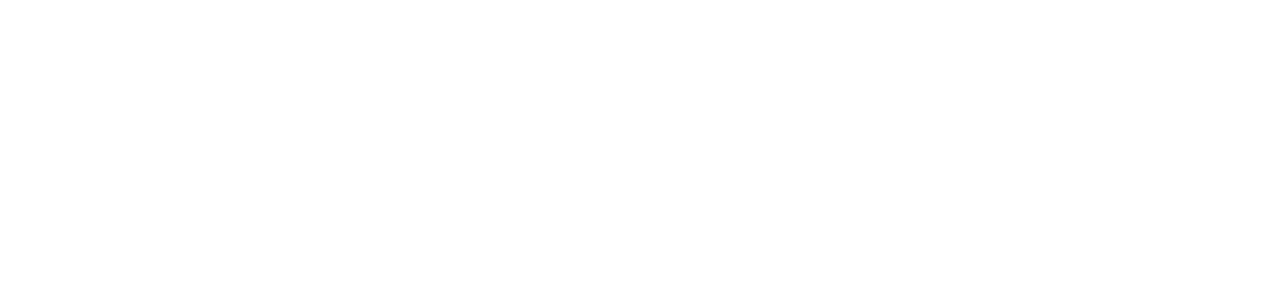
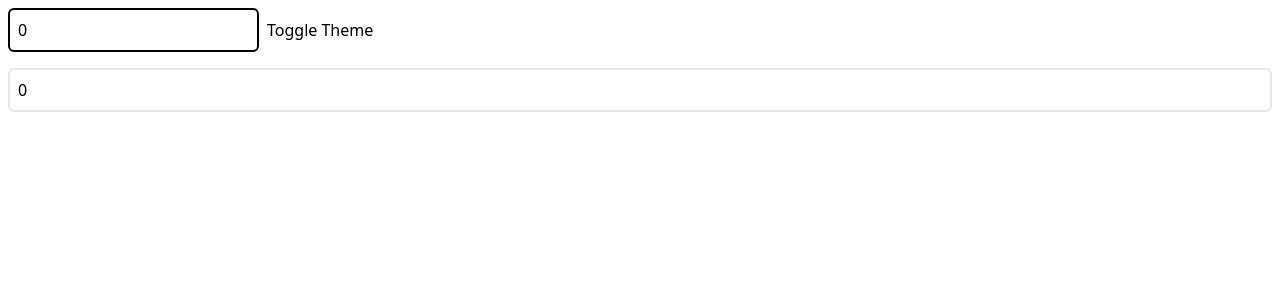
Before and after one commit to Manas0410/React-, a React (Vite) app: page /usememo in a window 1280 px wide. Before the commit this address had no page. Shown: the top 300 px of the page. Built offline with nearby package versions, Linux system fonts and the light colour scheme.

Commit message:
usememo hook

```diff
--- a/src/App.tsx
+++ b/src/App.tsx
@@ -12,6 +12,7 @@
 import AbortControllerCancelAPI from "./AbortControllerCancelAPI/AbortControllerCancelAPI";
 import TitleAndFuzzySearch from "./TitleAndFuzzySearch/TitleAndFuzzySearch";
 import ProgressBar from "./ProgressBar/ProgressBar";
+import UseMemo from "./Hooks/UseMemo";
 
 const App = () => {
   return (
@@ -34,6 +35,7 @@
         <Route path="/abortcontroller" element={<AbortControllerCancelAPI />} />
         <Route path="/TitleAndFuzzySearch" element={<TitleAndFuzzySearch />} />
         <Route path="/progressbar" element={<ProgressBar />} />
+        <Route path="/usememo" element={<UseMemo />} />
       </Routes>
     </Router>
   );
--- /dev/null
+++ b/src/Hooks/UseMemo.tsx
@@ -0,0 +1,62 @@
+// useMemo is a React Hook used to memoize a computed value so that React doesn’t re-compute it unnecessarily on every render.
+
+// drawback : if it is used everywhere it can lead to memory leaks and performance issues, as it stores references to previous values.
+
+// another usecase is refrencial equality, where you want to ensure that a function or object reference remains the same between renders unless its dependencies change.
+
+import { useEffect, useMemo, useState } from "react";
+
+const UseMemo = () => {
+  const [number, setNumber] = useState(0);
+  const [dark, setDark] = useState(false);
+
+  //   const doubleNumber = slowFunction(number);
+  //1st use case : Using useMemo to memoize the result of slowFunction
+  const doubleNumber = useMemo(() => {
+    return slowFunction(number);
+  }, [number]);
+
+  //   on each rerender new object is created, so we use useMemo to memoize the styles
+  //   const themeStyles = {
+  //     backgroundColor: dark ? "black" : "white",
+  //     color: dark ? "white" : "black",
+  //   };
+
+  //   2nd use case : Using useMemo to memoize the values
+  const themeStyles = useMemo(() => {
+    return {
+      backgroundColor: dark ? "black" : "white",
+      color: dark ? "white" : "black",
+    };
+  }, [dark]);
+
+  useEffect(() => {
+    console.log("Theme changed");
+  }, [themeStyles]);
+
+  return (
+    <div>
+      <input
+        className="border-2 border-black rounded-md p-2 m-2"
+        type="number"
+        value={number}
+        onChange={(e) => setNumber(parseInt(e.target.value))}
+      />
+      <button onClick={() => setDark(!dark)}>Toggle Theme</button>
+      <div
+        style={themeStyles}
+        className="border-2 border-green-500 rounded-md p-2 m-2"
+      >
+        {doubleNumber}{" "}
+      </div>
+    </div>
+  );
+};
+
+export default UseMemo;
+
+function slowFunction(num: number) {
+  console.log("Calling slow function");
+  for (let i = 0; i < 1000000000; i++) {} // Simulating a slow function
+  return num * 2;
+}
```
